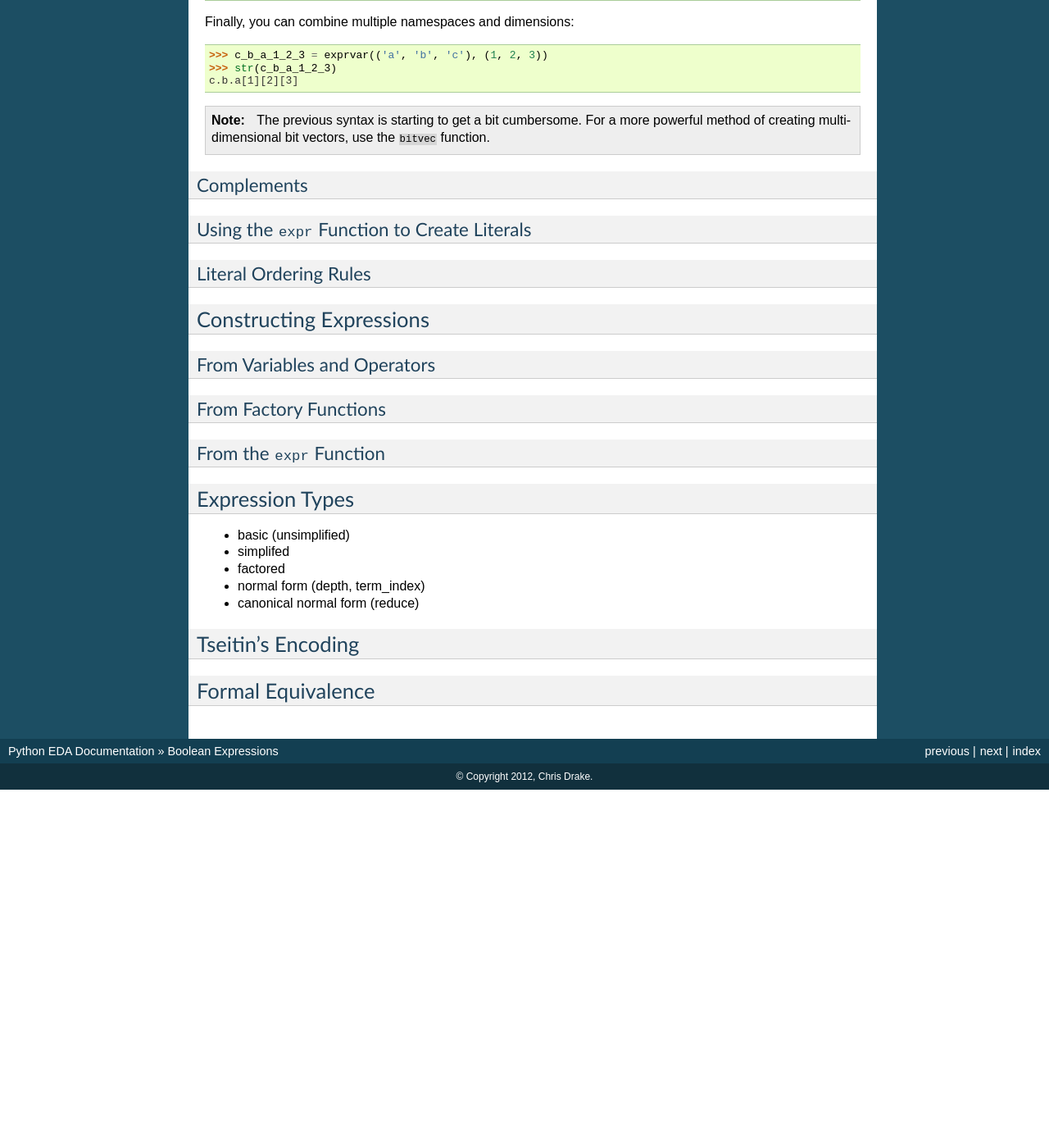
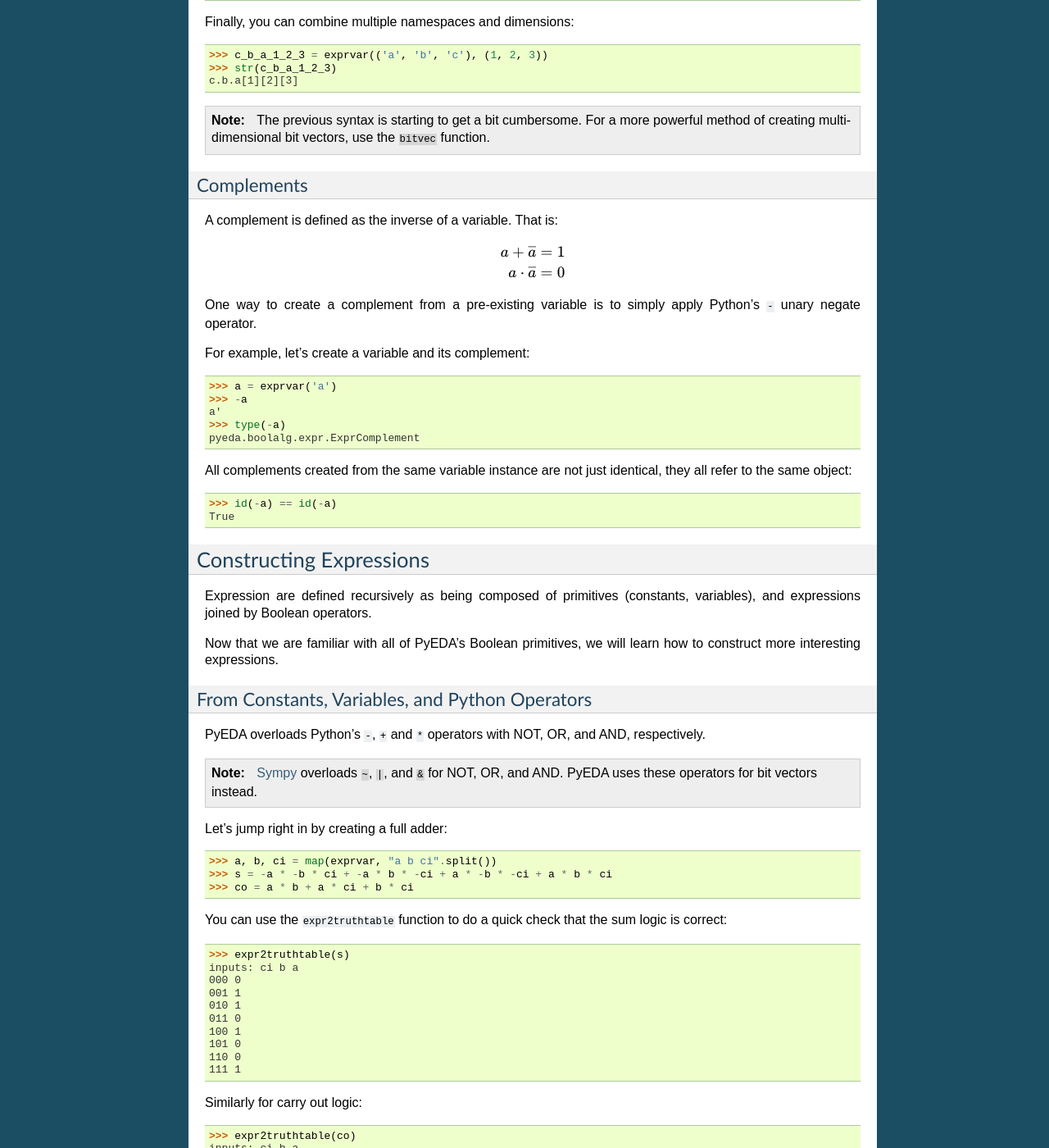
Before and after one commit to cjdrake/pyeda, a Sphinx documentation site: the page built from doc/source/expr.rst, in a window 1280 px wide and 1400 px high, scrolled down 2677 px. Shown: the whole window at 82% size. Built offline with Sphinx 7.4.7, drawn with Linux system fonts in a browser that asks for light colours; before the commit the page ends 3640 px from its top, so only the background shows below that; some of the changed text lies outside the part shown.

Commit message:
Add some new expression doc sections

```diff
--- a/doc/source/expr.rst
+++ b/doc/source/expr.rst
@@ -93,7 +93,7 @@ Variables
 
 To create expression variables, use the ``exprvar`` function.
 
-For example, let's create a variable named "a",
+For example, let's create a variable named :math:`a`,
 and assign it to a Python object named "a"::
 
    >>> a = exprvar('a')
@@ -166,17 +166,83 @@ Finally, you can combine multiple namespaces and dimensions::
 Complements
 -----------
 
-Using the ``expr`` Function to Create Literals
-----------------------------------------------
+A complement is defined as the inverse of a variable.
+That is:
 
-Literal Ordering Rules
-----------------------
+.. math::
+   a + \overline{a} = 1
+
+   a \cdot \overline{a} = 0
+
+One way to create a complement from a pre-existing variable is to simply
+apply Python's ``-`` unary negate operator.
+
+For example, let's create a variable and its complement::
+
+   >>> a = exprvar('a')
+   >>> -a
+   a'
+   >>> type(-a)
+   pyeda.boolalg.expr.ExprComplement
+
+All complements created from the same variable instance are not just identical,
+they all refer to the same object::
+
+   >>> id(-a) == id(-a)
+   True
 
 Constructing Expressions
 ========================
 
-From Variables and Operators
-----------------------------
+Expression are defined recursively as being composed of primitives
+(constants, variables),
+and expressions joined by Boolean operators.
+
+Now that we are familiar with all of PyEDA's Boolean primitives,
+we will learn how to construct more interesting expressions.
+
+From Constants, Variables, and Python Operators
+-----------------------------------------------
+
+PyEDA overloads Python's ``-``, ``+`` and ``*`` operators with NOT, OR, and AND,
+respectively.
+
+.. note:: `Sympy <http://sympy.org>`_ overloads ``~``, ``|``, and ``&``
+   for NOT, OR, and AND.
+   PyEDA uses these operators for bit vectors instead.
+
+Let's jump right in by creating a full adder::
+
+   >>> a, b, ci = map(exprvar, "a b ci".split())
+   >>> s = -a * -b * ci + -a * b * -ci + a * -b * -ci + a * b * ci
+   >>> co = a * b + a * ci + b * ci
+
+You can use the ``expr2truthtable`` function to do a quick check that the
+sum logic is correct::
+
+   >>> expr2truthtable(s)
+   inputs: ci b a
+   000 0
+   001 1
+   010 1
+   011 0
+   100 1
+   101 0
+   110 0
+   111 1
+
+Similarly for carry out logic::
+
+   >>> expr2truthtable(co)
+   inputs: ci b a
+   000 0
+   001 0
+   010 0
+   011 1
+   100 0
+   101 1
+   110 1
+   111 1
 
 From Factory Functions
 ----------------------
```
